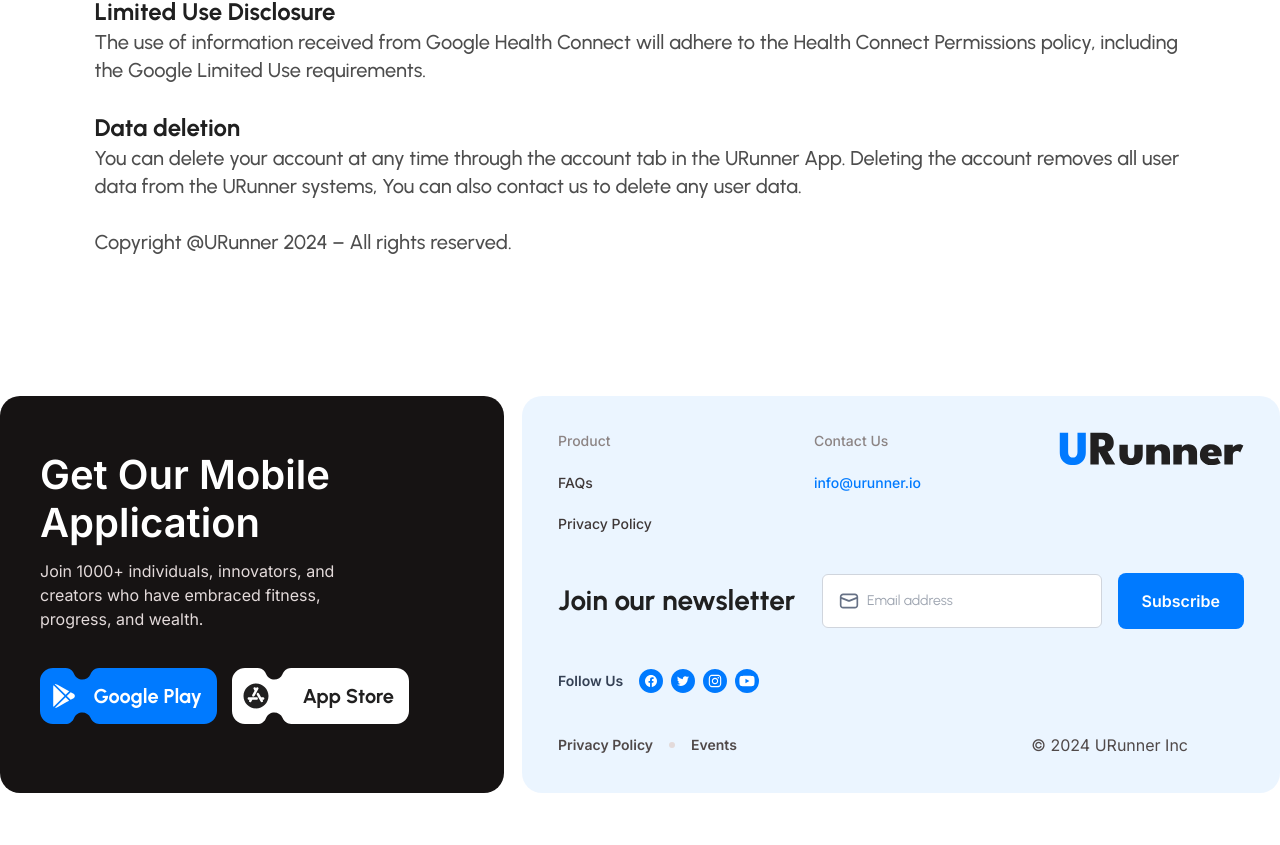
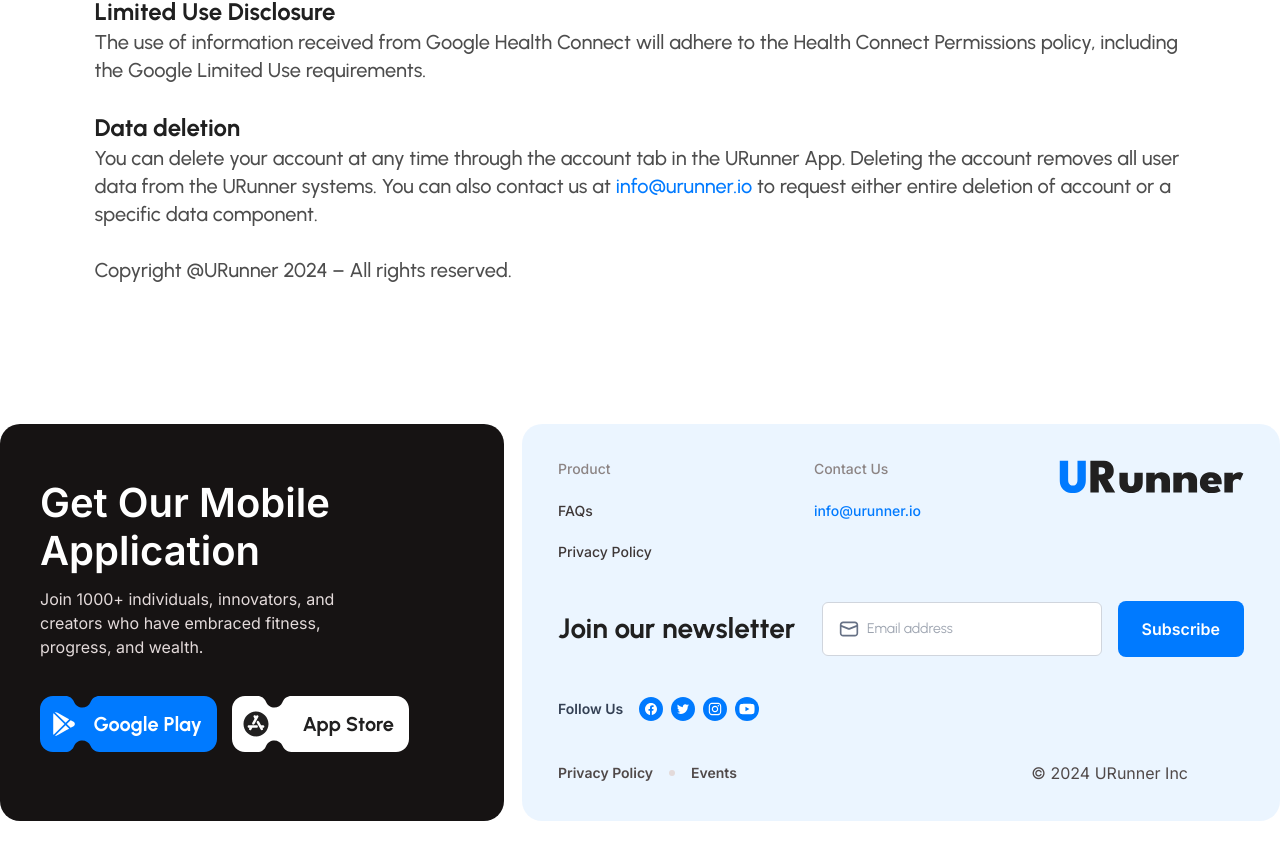
Before and after one commit to Mickey771/urunner, a Next.js app: page /privacy-policy in a window 1280 px wide. Shown: the part 1871-2716 px from the top of the page. Before the commit the page ends 2688 px from the top, so only its background shows below. Built offline with nearby package versions, Linux system fonts and the light colour scheme.

Commit message:
privacy policy updated

```diff
--- a/src/app/privacy-policy/page.tsx
+++ b/src/app/privacy-policy/page.tsx
@@ -179,8 +179,17 @@
         <span className="text-[#202020]/80 text-base md:text-xl font-medium font-['Urbanist'] leading-[26.95px]">
           You can delete your account at any time through the account tab in the
           URunner App. Deleting the account removes all user data from the
-          URunner systems, You can also contact us to delete any user data.{" "}
-          <br />
+          URunner systems. You can also contact us at{" "}
+          <a
+            href="mailto:info@urunner.io"
+            target="_blank"
+            rel="noopener noreferrer"
+            className="text-primaryBlue"
+          >
+            info@urunner.io
+          </a>{" "}
+          to request either entire deletion of account or a specific data
+          component. <br />
           <br />
           Copyright @URunner {year} – All rights reserved.
         </span>
```
